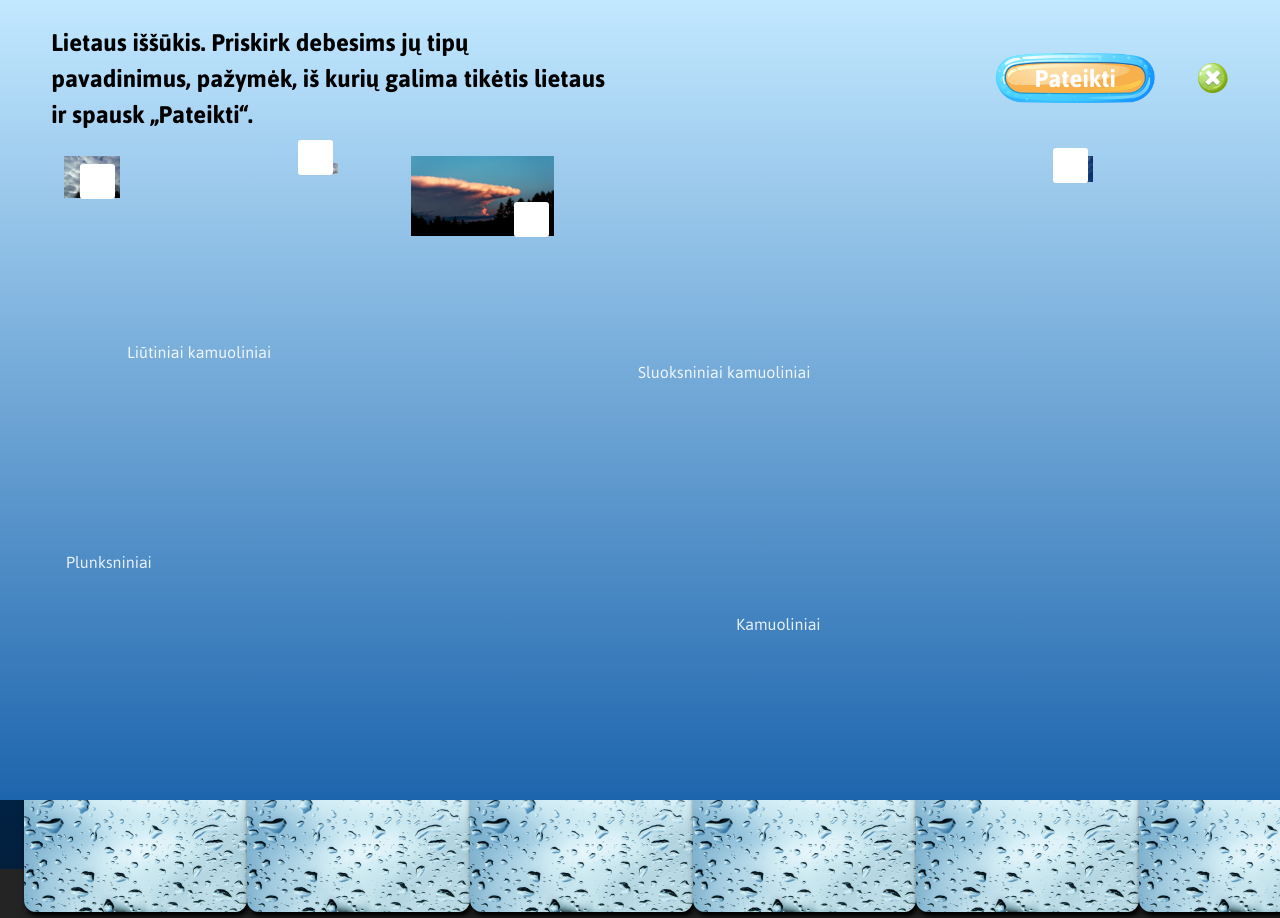
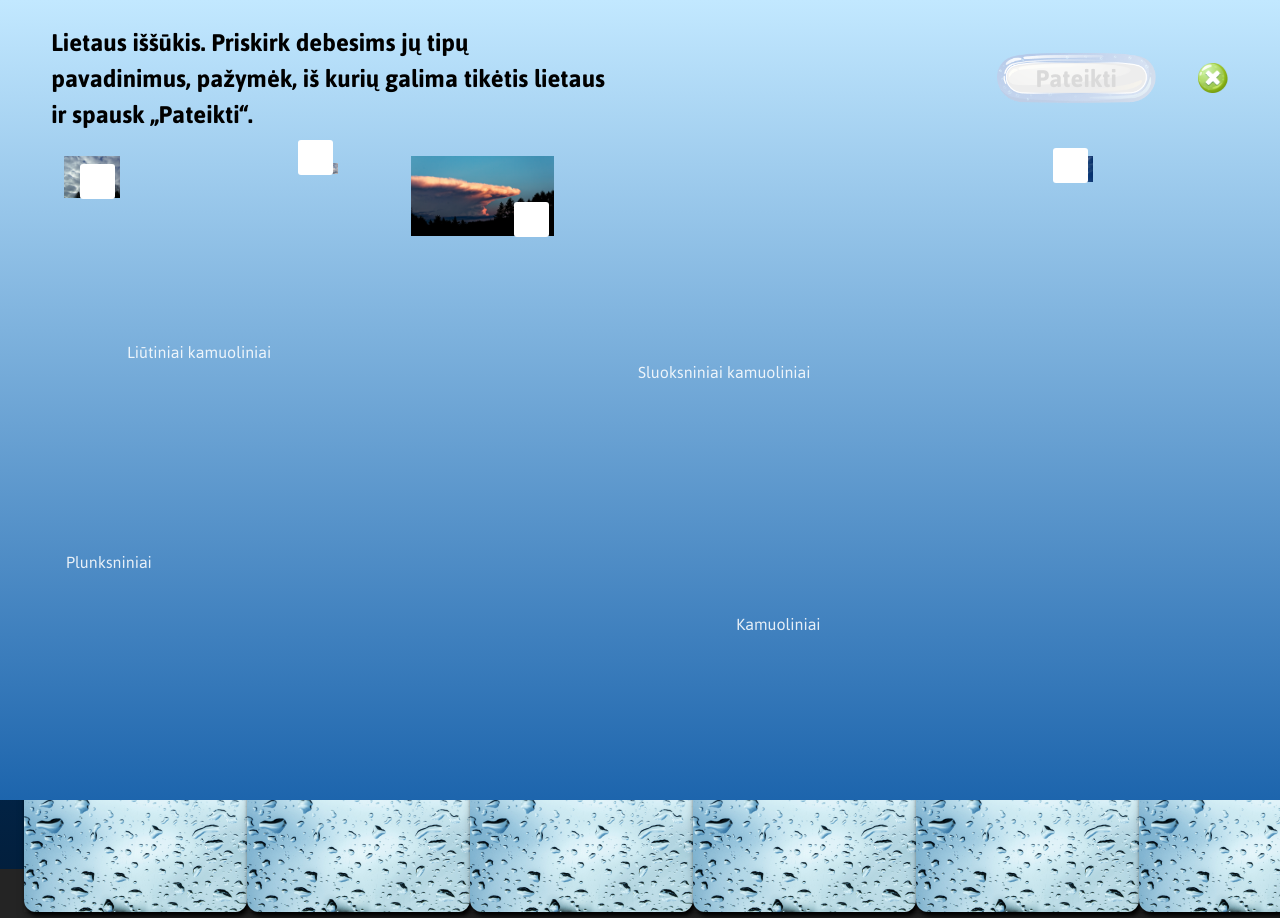
Before and after one commit to chebakovvolodymyr/chebakovvolodymyr.github.io, a React (Vite) app in the folder puzzle-react/: page / in a window 1280 px wide. Shown: the top 918 px of the page. Built offline with nearby package versions, Linux system fonts and the light colour scheme.

Commit message:
Finish first slide

```diff
--- a/puzzle-react/src/App.scss
+++ b/puzzle-react/src/App.scss
@@ -124,6 +124,10 @@
     animation: fadeIn 0.5s ease-out;
     background: linear-gradient(#C2E8FF, #1D65AD);
 
+    &--over {
+      background: linear-gradient(#DDFFCF, #006633);
+    }
+
     .rain {
       .question_title {
         font-size: 24px;
@@ -136,6 +140,12 @@
         }
       }
 
+      .question_result {
+        color: #3F6D09;
+        font-weight: 900;
+        font-size: 24px;
+      }
+
       .question_close {
         background-image: url("./assets/buttons/button_cross.png");
         width: 40px;
@@ -143,6 +153,19 @@
         padding: 0;
         margin-left: 30px;
         flex-grow: 0;
+      }
+
+      .question_check {
+        &[disabled] {
+          outline: none;
+          border: none;
+          background-image: url("./assets/buttons/button-transparent-squared.png");
+
+          .title {
+            filter: none;
+            color: #DADADA;
+          }
+        }
       }
 
       .pictures {
--- a/puzzle-react/src/components/main/game/ActiveGame.tsx
+++ b/puzzle-react/src/components/main/game/ActiveGame.tsx
@@ -5,14 +5,16 @@ import { Rain } from "./rain/Rain"
 
 interface ActiveGameProps {
     game: Card
+    isGameOver: boolean
 
     closeGame: () => void
+    finishGame: () => void
 }
 
-export const ActiveGame: FC<ActiveGameProps> = ({game, closeGame}) => {
+export const ActiveGame: FC<ActiveGameProps> = ({game, closeGame, finishGame, isGameOver}) => {
     switch (game.name) {
         case CardName.RAIN:
-            return <Rain closeGame={closeGame}/>
+            return <Rain closeGame={closeGame} finishGame={finishGame} isGameOver={isGameOver}/>
     }
     return null
 }
--- a/puzzle-react/src/components/main/game/Game.tsx
+++ b/puzzle-react/src/components/main/game/Game.tsx
@@ -10,6 +10,7 @@ interface GameProps {
 
 export const Game: FC<GameProps> = ({correctFlippedCards}) => {
     const [lastGame, setLastGame] = useState<Card | null>(cards[0])
+    const [isGameOver, setIsGameOver] = useState(false)
 
     useEffect(() => {
         if (!correctFlippedCards.length) {
@@ -28,6 +29,11 @@ export const Game: FC<GameProps> = ({correctFlippedCards}) => {
 
     const closeGame = useCallback(() => {
         setLastGame(null)
+        setIsGameOver(false)
+    }, [])
+
+    const finishGame = useCallback(() => {
+        setIsGameOver(true)
     }, [])
 
     if (!lastGame) {
@@ -35,8 +41,10 @@ export const Game: FC<GameProps> = ({correctFlippedCards}) => {
     }
 
     return (
-        <div className={classNames("game", lastGame.name)}>
-            <ActiveGame game={lastGame} closeGame={closeGame}/>
+        <div className={classNames("game", lastGame.name, {
+            'game--over': isGameOver
+        })}>
+            <ActiveGame game={lastGame} closeGame={closeGame} finishGame={finishGame} isGameOver={isGameOver}/>
         </div>
     )
 
--- a/puzzle-react/src/components/main/game/rain/Header.tsx
+++ b/puzzle-react/src/components/main/game/rain/Header.tsx
@@ -1,22 +1,50 @@
-import classNames from "classnames"
 import { FC } from "react"
 
 interface HeaderProps {
     isContinueButtonDisabled: boolean
+    isGameOver: boolean
+    score: number
+
     closeGame: () => void
+    finishGame: () => void
+    calculateResult: () => void
 }
 
-export const Header: FC<HeaderProps> = ({closeGame, isContinueButtonDisabled}) => {
+export const Header: FC<HeaderProps> = ({
+    closeGame,
+    isGameOver,
+    isContinueButtonDisabled,
+    finishGame,
+    calculateResult,
+    score,
+}) => {
+    const onContinueClick = () => {
+        if (isGameOver) {
+            closeGame()
+            return
+        }
+        calculateResult()
+        finishGame()
+    }
+
     return (
         <header>
-            <div className="question_title">
-                <span>
-                    Lietaus iššūkis. Priskirk debesims jų tipų pavadinimus, pažymėk, iš kurių galima tikėtis lietaus ir spausk „Pateikti“.
+            {isGameOver ? (
+                <div className="question_result">
+                    Iššūkis įveiktas! Taškai: {score} iš 2
+                </div>
+            ) : (
+                <div className="question_title">
+                    <span>
+                        Lietaus iššūkis. Priskirk debesims jų tipų pavadinimus, pažymėk, iš kurių galima tikėtis lietaus ir spausk „Pateikti“.
+                    </span>
+                </div>
+            )}
+            <button className="question_check" disabled={isContinueButtonDisabled} onClick={onContinueClick}>
+                <span className="title">
+                    {isGameOver ? 'Grįžti į žaidimą' : 'Pateikti'}
                 </span>
-            </div>
-            <button className={classNames({
-                'continue-button--disabled': isContinueButtonDisabled,
-            })}>Pateikti</button>
+            </button>
             <button className="question_close" onClick={closeGame}></button>
         </header>
     )
--- a/puzzle-react/src/components/main/game/rain/Picture.tsx
+++ b/puzzle-react/src/components/main/game/rain/Picture.tsx
@@ -10,6 +10,7 @@ interface PictureProps {
     cloud: Cloud
 
     checked: boolean
+    isGameOver: boolean
     title?: string
 
     toogleCheckbox: (cloudId: number) => void
@@ -17,7 +18,7 @@ interface PictureProps {
 
 }
 
-export const Picture: FC<PictureProps> = ({cloud, checked, toogleCheckbox, setDroppedTitle, title}) => {
+export const Picture: FC<PictureProps> = ({cloud, checked, toogleCheckbox, setDroppedTitle, title, isGameOver}) => {
     const [{isOver}, drop] = useDrop(() => ({
         drop: (item: {id: number, title: string}) => {
             if (title) {
@@ -30,17 +31,30 @@ export const Picture: FC<PictureProps> = ({cloud, checked, toogleCheckbox, setDr
         collect: monitor => ({
             isOver: !!monitor.isOver(),
           }),
-      }))
+      }), [title])
 
     const onChange = () => {
         toogleCheckbox(cloud.id)
     }
     return (
         <div ref={drop} className={classNames('picture', {
-            'picture--highlight': isOver,
+            'picture--highlight': isOver && !title,
         })}>
-            <PictureCheckbox url={cloud.picture} alt={cloud.alt} checked={checked} onChange={onChange}/>
-            {!!title && (
+            <PictureCheckbox
+                url={cloud.picture}
+                alt={cloud.alt}
+                checked={isGameOver ? cloud.isCorrect : checked}
+                onChange={onChange}
+            />
+            {isGameOver && (
+                <>
+                    <span>{cloud.title}</span>
+                    <div>
+                        {cloud.description}
+                    </div>
+                </>
+            )}
+            {!!title && !isGameOver && (
                 <span>{title}</span>
             )}
         </div>
--- a/puzzle-react/src/components/main/game/rain/Pictures.tsx
+++ b/puzzle-react/src/components/main/game/rain/Pictures.tsx
@@ -5,6 +5,7 @@ import { Picture } from "./Picture"
 import { DroppedTitle } from "./Rain.types"
 
 interface PicturesProps {
+    isGameOver: boolean
     clouds: Cloud[]
     droppedTitles: DroppedTitle[]
     checkedCheckboxes: number[]
@@ -13,7 +14,7 @@ interface PicturesProps {
     toogleCheckbox: (cloudId: number) => void
 }
 
-export const Pictures: FC<PicturesProps> = ({clouds, setDroppedTitle, droppedTitles, toogleCheckbox, checkedCheckboxes}) => {
+export const Pictures: FC<PicturesProps> = ({clouds, setDroppedTitle, droppedTitles, toogleCheckbox, checkedCheckboxes, isGameOver}) => {
 
     return (
         <div className="pictures">
@@ -25,6 +26,7 @@ export const Pictures: FC<PicturesProps> = ({clouds, setDroppedTitle, droppedTit
                     checked={checkedCheckboxes.includes(cloud.id)}
                     setDroppedTitle={setDroppedTitle}
                     title={droppedTitles.find(title => title.attachedCloudId === cloud.id)?.title}
+                    isGameOver={isGameOver}
                 />
             ))}
         </div>
--- a/puzzle-react/src/components/main/game/rain/Rain.tsx
+++ b/puzzle-react/src/components/main/game/rain/Rain.tsx
@@ -8,10 +8,13 @@ import { Titles } from "./Titles"
 import { DroppedTitle } from "./Rain.types"
 
 interface RainProps {
+    isGameOver: boolean
+
     closeGame: () => void
+    finishGame: () => void
 }
 
-export const Rain: FC<RainProps> = ({closeGame}) => {
+export const Rain: FC<RainProps> = ({isGameOver, closeGame, finishGame}) => {
     const {
         rain: {
             clouds,
@@ -19,6 +22,7 @@ export const Rain: FC<RainProps> = ({closeGame}) => {
     } = games
 
     const [droppedTitles, setDroppedTitles] = useState<DroppedTitle[]>([])
+    const [score, setScore] = useState(0)
 
     const setDroppedTitle = useCallback(({id, attachedCloudId, title}: DroppedTitle) => {
         setDroppedTitles(droppedTitles => [...droppedTitles, {id, title, attachedCloudId}])
@@ -26,20 +30,58 @@ export const Rain: FC<RainProps> = ({closeGame}) => {
 
     const [checkedCheckboxes, setCheckedCheckboxes] = useState<number[]>([])
     const toogleCheckbox = useCallback((cloudId: number) => {
+        if (isGameOver) {
+            return
+        }
+
         setCheckedCheckboxes(checkedCheckboxes => checkedCheckboxes.includes(cloudId) ?
         checkedCheckboxes.filter(checkedCheckbox => checkedCheckbox !== cloudId) :
         [...checkedCheckboxes, cloudId]
         )
-    }, [])
+    }, [isGameOver])
 
     const shuffledClouds = useMemo(() => shuffle(clouds), [clouds])
 
-    const isContinueButtonDisabled = droppedTitles.length === clouds.length && !!checkedCheckboxes.length
+    const calculateResult = useCallback(() => {
+        const checkboxesScore = clouds.reduce((acc, cloud) => {
+            if (cloud.isCorrect && checkedCheckboxes.includes(cloud.id)) {
+                return acc + 0.5
+            }
+
+            return acc
+        }, 0)
+
+        const titlesScore = droppedTitles.reduce((acc, title) => {
+            if (title.id === title.attachedCloudId) {
+                return acc + 0.25
+            }
+
+            return acc
+        }, 0)
+
+        setScore(checkboxesScore + titlesScore)
+    }, [clouds, droppedTitles, checkedCheckboxes])
+
+    const isContinueButtonDisabled = droppedTitles.length !== clouds.length || !checkedCheckboxes.length
 
     return (
         <div className="rain">
-            <Header closeGame={closeGame} isContinueButtonDisabled={isContinueButtonDisabled}/>
-            <Pictures clouds={clouds} setDroppedTitle={setDroppedTitle} droppedTitles={droppedTitles} checkedCheckboxes={checkedCheckboxes} toogleCheckbox={toogleCheckbox}/>
+            <Header
+                closeGame={closeGame}
+                isContinueButtonDisabled={isContinueButtonDisabled}
+                finishGame={finishGame}
+                isGameOver={isGameOver}
+                calculateResult={calculateResult}
+                score={score}
+            />
+            <Pictures
+                clouds={clouds}
+                setDroppedTitle={setDroppedTitle}
+                droppedTitles={droppedTitles}
+                checkedCheckboxes={checkedCheckboxes}
+                toogleCheckbox={toogleCheckbox}
+                isGameOver={isGameOver}
+            />
             <Titles clouds={shuffledClouds} droppedTitles={droppedTitles}/>
         </div>
     )
```
Also changed, not shown: puzzle-react/src/assets/buttons/button-transparent-squared.png (added).
